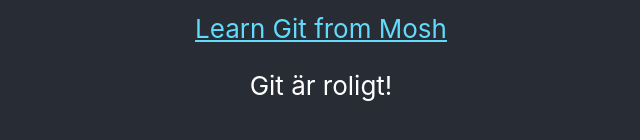
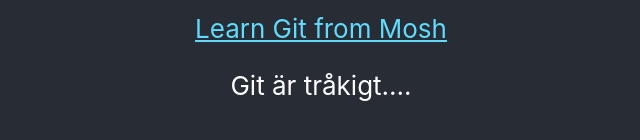
Before and after one commit to Zairaxx/git-genomgang, a React (Create React App) app: page / in a window 1280 px wide. Shown: the part 490-630 px from the top of the page, without its empty margins (319-959 px from the left). Built offline with nearby package versions, Linux system fonts and the light colour scheme.

Commit message:
Added tråkigt

```diff
--- a/src/App.js
+++ b/src/App.js
@@ -14,7 +14,7 @@
         >
           Learn Git from Mosh
         </a>
-        <p>Git är roligt!</p>
+        <p>Git är tråkigt....</p>
       </header>
     </div>
   );
```
